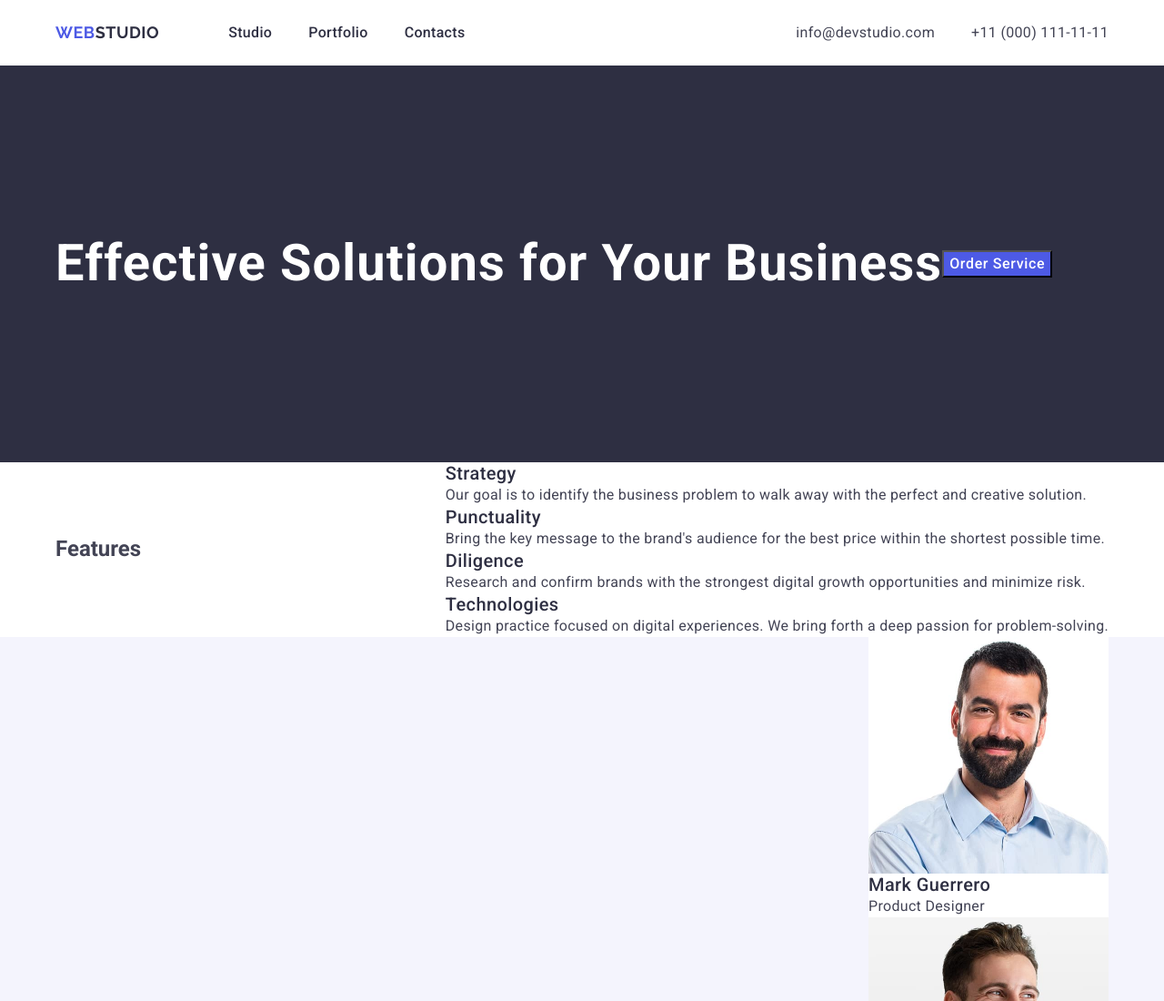
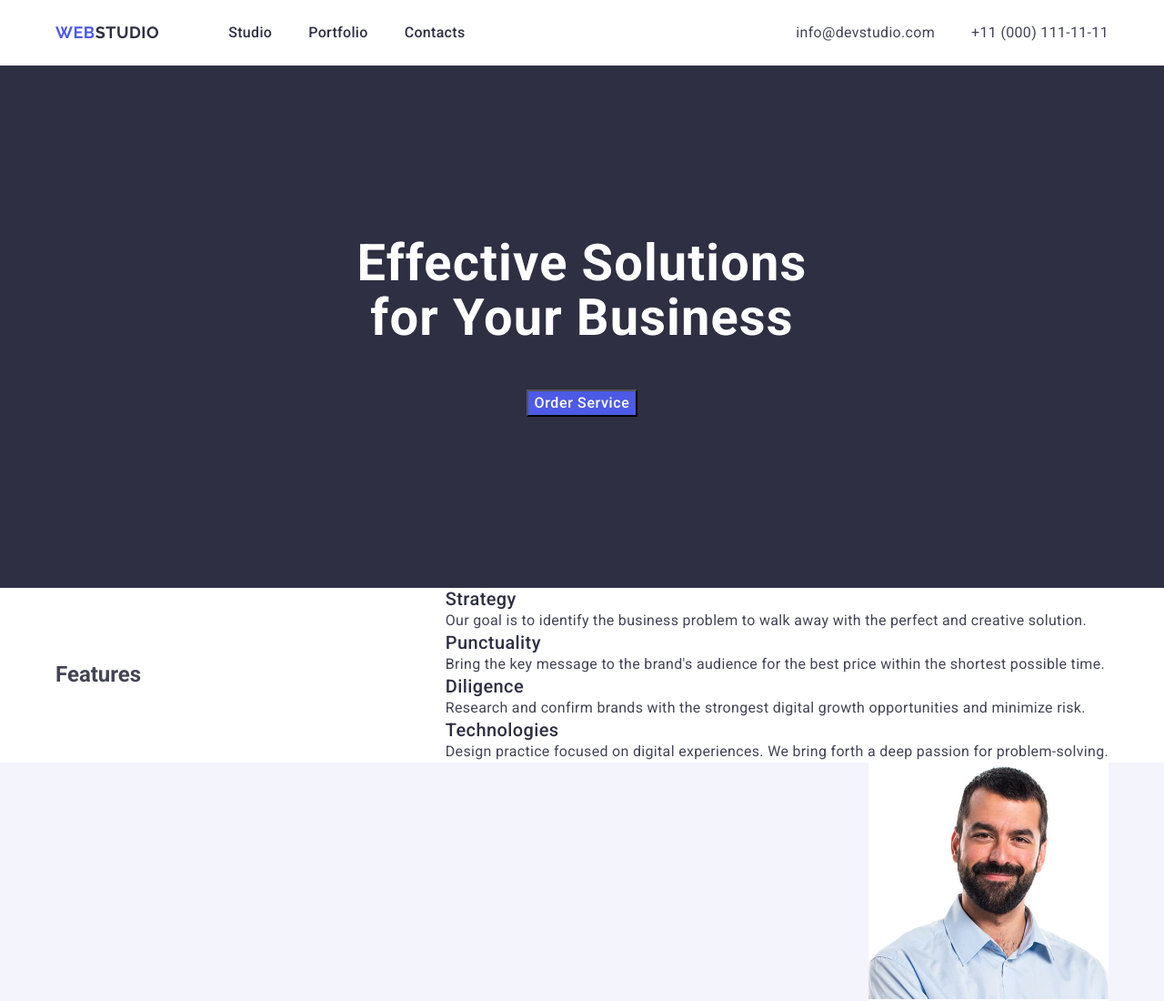
Before and after one commit to OlgaDed/goit-markup-hw-03, a plain HTML site: page index.html in a window 1280 px wide. Shown: the top 1100 px of the page at 91% size. Drawn offline with nearby package versions, Linux system fonts and the light colour scheme.

Commit message:
site title

```diff
--- a/css/styles.css
+++ b/css/styles.css
@@ -118,14 +118,16 @@ body {
 /* site title */
 .hero .container {
     display: flex;
-    align-items: center
+    flex-direction: column;
+    align-items: center;
+    justify-content: center;
+    gap: 48px;
 }
 
 /* hero section */
 .hero {
     background-color: #2e2f42;
     padding: 188px 0;
-    gap: 48px;
 }
 
 /* title */
@@ -134,7 +136,9 @@ body {
     line-height: 1.07;
     text-align: center;
     letter-spacing: 0.02em;
-    color: #ffffff
+    color: #ffffff;
+    max-width: 496px;
+    text-align: center;
 }
 
 /* button */
```
